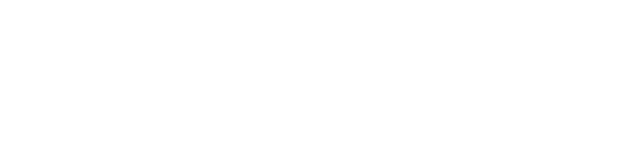
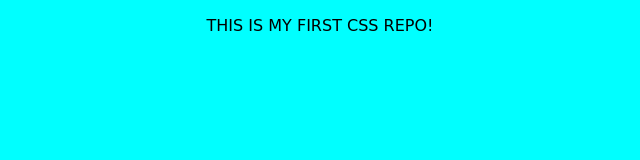
Before and after one commit to FaizShaikh0705/Css-Repo, a plain HTML site: page index.html in a window 1280 px wide. Shown: the whole page, without its empty margins (320-960 px from the left). Drawn offline with Linux system fonts and the light colour scheme.

Commit message:
css learning day1

```diff
--- a/index.html
+++ b/index.html
@@ -5,8 +5,11 @@
     <meta http-equiv="X-UA-Compatible" content="IE=edge">
     <meta name="viewport" content="width=device-width, initial-scale=1.0">
     <title>Document</title>
+    <link rel="stylesheet" href="style.css">
 </head>
 <body>
-
+<div>
+    <p class="paragraph">this is my first css repo!</p>
+</div>
 </body>
 </html>
--- /dev/null
+++ b/style.css
@@ -0,0 +1,24 @@
+body{
+    background-color: aqua;
+
+}
+
+
+.paragraph {
+    text-align: center;
+    font-family: cursive;
+    text-transform: uppercase;
+
+    /* text-transform is use for capitalize the content */
+    /* text-transform: capitalize; */
+    /* text-transform: lowercase; */
+    /* text-transform: none; */
+
+    /* text-decoration is use for line decoration */
+    /* text-decoration: underline; */
+    /* text-decoration: line-through; */
+    /* text-decoration: overline; */
+    /* text-decoration: none */
+
+
+}
```
